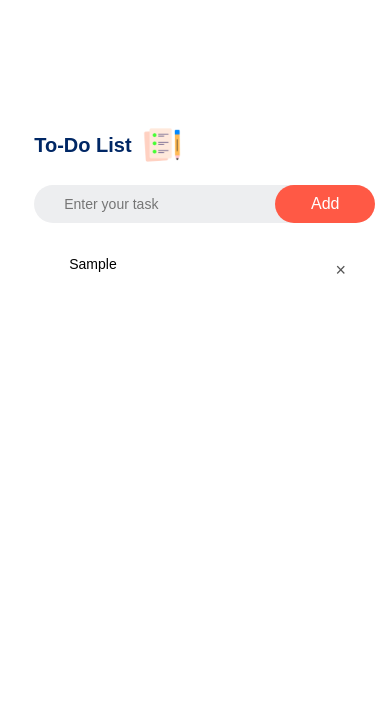
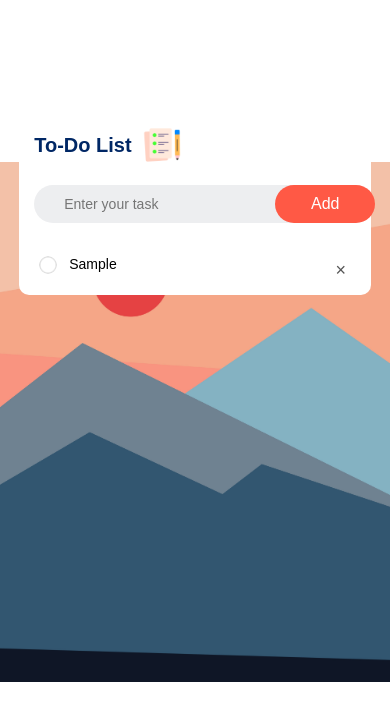
Before and after one commit to keval06/To-Do-List, a plain HTML site: page index.html in a window 390 px wide. Both pictures are taken after typing "Sample" into the empty fields and a click on the input "Add". Drawn offline with Linux system fonts and the light colour scheme.

Commit message:
Update style.css

```diff
--- a/style.css
+++ b/style.css
@@ -10,7 +10,7 @@
 body {
     margin: 0;
     padding: 0;
-    background: url('./To-Do-Img/images/nik-4xCmas3Gnvo-unsplash.jpg') no-repeat center center fixed;
+    background: url('./asset/background.jpg') no-repeat center center fixed;
     background-size: cover;
     /* Ensures it covers the entire viewport */
 }
@@ -107,7 +107,7 @@ ul li{
 ul li::before{
     content: "";
     position: absolute;
-    background-image: url(./To-Do-Img/images/unchecked.png);
+    background-image: url(./asset/unchecked.png);
     height: 24px;
     width: 24px;
     border-radius: 50%;
@@ -124,7 +124,7 @@ ul li.checked{
 }
 
 ul li.checked::before{
-    background-image: url(./To-Do-Img/images/checked.png);
+    background-image: url(./asset/checked.png);
 }
 
 ul li span{
@@ -184,7 +184,7 @@ input{
 
 @media (max-width: 768px) {
     body {
-        background: url('./To-Do-Img/images/nik-4xCmas3Gnvo-unsplash.jpg') no-repeat center center;
+        background: url('./asset/background.jpg') no-repeat center center;
         background-size:contain; /* Ensures the full image is visible */
     }
 }
```
